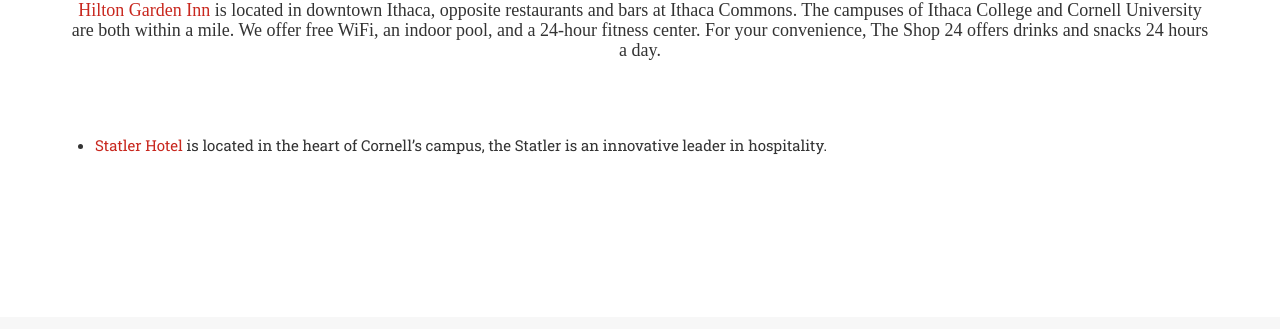
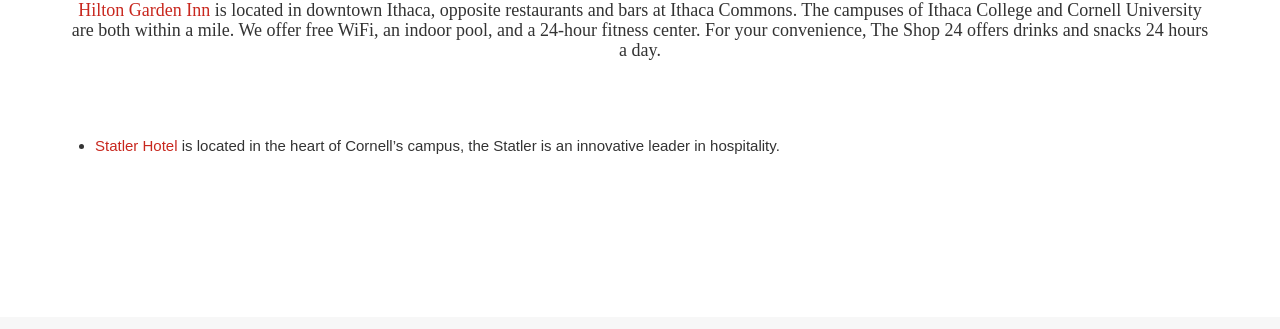
Before and after one commit to Cornell-Tech-AIRLab/cornell2025.nerc.io, a Jekyll site: the page built from index.html, in a window 1280 px wide and 900 px high, scrolled down 2867 px. Shown: the part 121-450 px from the top of the window. Built offline with Jekyll 4.4.1, drawn with Linux system fonts in a browser that asks for light colours; some web fonts are replaced.

Commit message:
test font in list

```diff
--- a/_includes/lodging.html
+++ b/_includes/lodging.html
@@ -10,7 +10,7 @@
                     <h3 class="section-subheading"><a href="https://www.bestwestern.com/en_US/book/hotels-in-ithaca/best-western-university-inn/propertyCode.33065.html">Best Western University Inn</a> is located in the heart of downtown along the Ithaca Commons, enjoy access to restaurants, shops, and entertainment.  Ride TCAT Bus #10 from the Seneca Street Parking Garage for easy access to campus.</h3>
                     <h3 class="section-subheading"><a href="https://www.hilton.com/en/hotels/ithiggi-hilton-garden-inn-ithaca/">Hilton Garden Inn</a> is located in downtown Ithaca, opposite restaurants and bars at Ithaca Commons. The campuses of Ithaca College and Cornell University are both within a mile. We offer free WiFi, an indoor pool, and a 24-hour fitness center. For your convenience, The Shop 24 offers drinks and snacks 24 hours a day.</h3>
                 </div>
-                <ul>
+                <ul style="font-family: Arial, sans-serif;">
                     <li><a href="https://statlerhotel.cornell.edu/">Statler Hotel</a> is located in the heart of Cornell’s campus, the Statler is an innovative leader in hospitality.</li>
                 </ul>
             </div>
```
